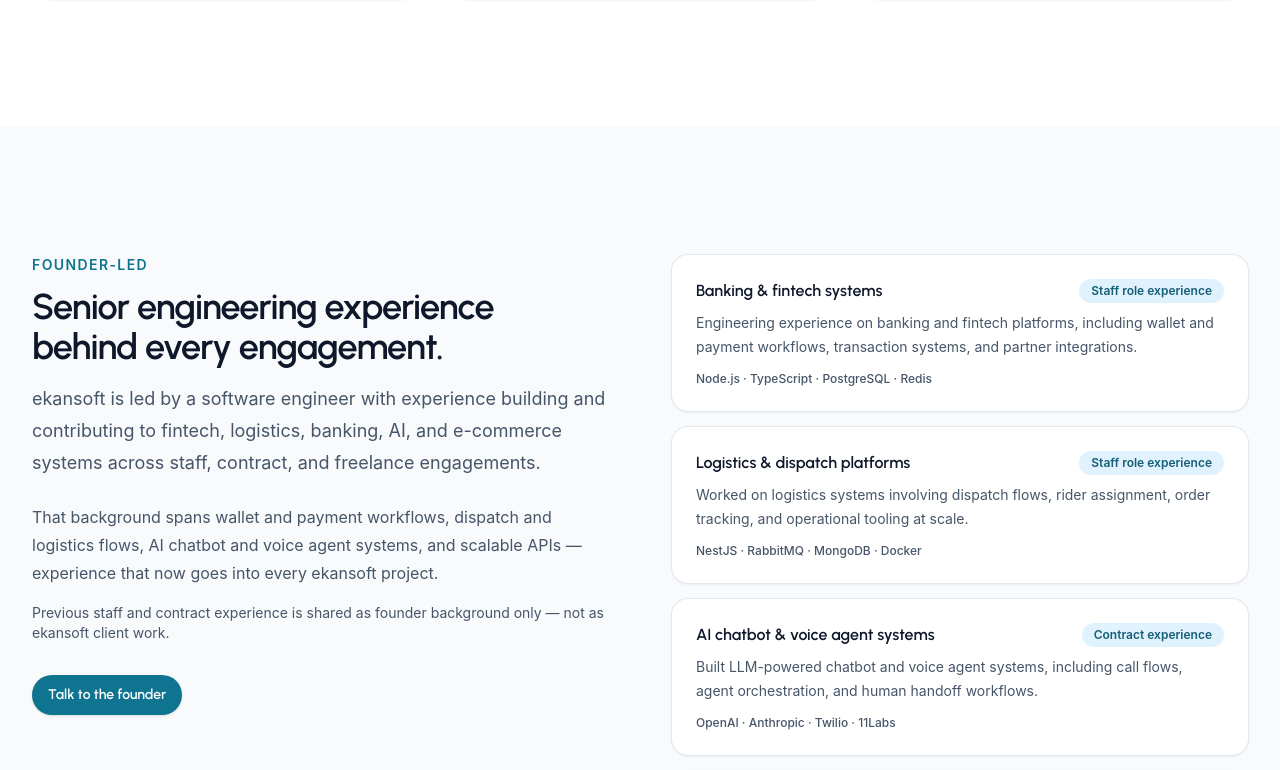
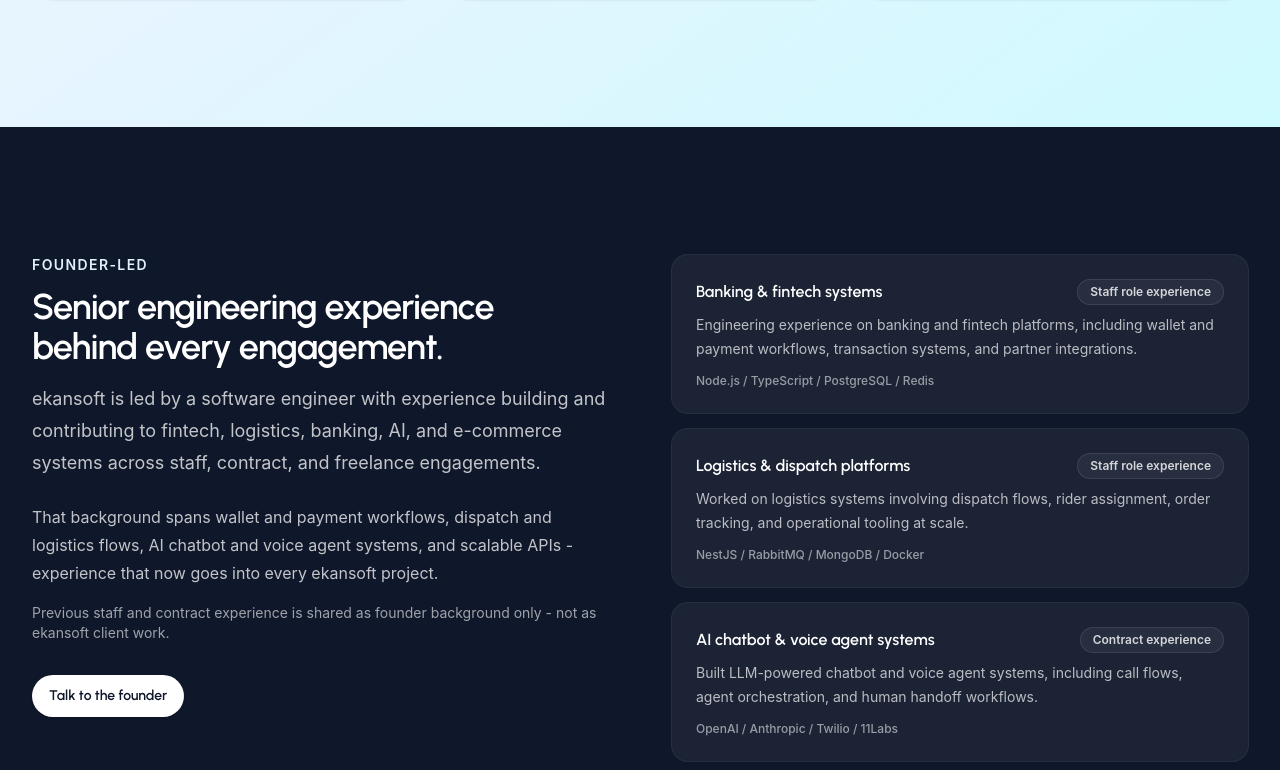
Before and after one commit to ekanSoft/home-site-new, a React (Vite) app: page / in a window 1280 px wide. Shown: the part 4170-4940 px from the top of the page. Built offline with nearby package versions, Linux system fonts and the light colour scheme; no server answers.

Commit message:
Enhance styling in FeaturedWork and FounderCredibility components: update background gradients for improved aesthetics, refine text colors for better readability, and adjust layout elements for a more cohesive design. Update Work page section styling for consistency with new gradient backgrounds.

```diff
--- a/src/components/home/FeaturedWork.tsx
+++ b/src/components/home/FeaturedWork.tsx
@@ -11,7 +11,7 @@ const featured = featuredProjectSlugs
 
 export function FeaturedWork() {
   return (
-    <section className="py-24 sm:py-32">
+    <section className="bg-gradient-to-br from-slate-100 via-sky-100/80 to-cyan-100 py-24 sm:py-32">
       <Container>
         <div className="flex flex-wrap items-end justify-between gap-6">
           <SectionHeader
--- a/src/components/home/FounderCredibility.tsx
+++ b/src/components/home/FounderCredibility.tsx
@@ -5,30 +5,39 @@ import {
 } from '../../data/founder-experience'
 import { Button } from '../common/Button'
 import { Container } from '../common/Container'
-import { SectionHeader } from '../common/SectionHeader'
 
 export function FounderCredibility() {
   return (
-    <section id="founder" className="scroll-mt-20 bg-surface-soft py-24 sm:py-32">
+    <section id="founder" className="scroll-mt-20 bg-heading py-24 text-white sm:py-32">
       <Container>
         <div className="grid gap-12 lg:grid-cols-2 lg:gap-16">
           <div>
-            <SectionHeader
-              eyebrow="Founder-led"
-              title="Senior engineering experience behind every engagement."
-              intro={founderStatement}
-            />
-            <p className="mt-6 leading-7 text-muted">
+            <div className="max-w-2xl">
+              <p className="text-sm font-semibold uppercase tracking-widest text-brand-soft">
+                Founder-led
+              </p>
+              <h2 className="mt-3 text-3xl font-semibold tracking-tight text-white text-balance sm:text-4xl">
+                Senior engineering experience behind every engagement.
+              </h2>
+              <p className="mt-4 text-lg leading-8 text-white/75">{founderStatement}</p>
+            </div>
+            <p className="mt-6 leading-7 text-white/75">
               That background spans wallet and payment workflows, dispatch and
               logistics flows, AI chatbot and voice agent systems, and scalable
-              APIs — experience that now goes into every ekansoft project.
+              APIs - experience that now goes into every ekansoft project.
             </p>
-            <p className="mt-4 text-sm text-muted">
+            <p className="mt-4 text-sm text-white/60">
               Previous staff and contract experience is shared as founder
-              background only — not as ekansoft client work.
+              background only - not as ekansoft client work.
             </p>
             <div className="mt-8">
-              <Button to="/contact">Talk to the founder</Button>
+              <Button
+                to="/contact"
+                variant="secondary"
+                className="border-white/15 bg-white text-heading hover:border-white hover:text-brand-dark"
+              >
+                Talk to the founder
+              </Button>
             </div>
           </div>
 
@@ -36,18 +45,18 @@ export function FounderCredibility() {
             {founderExperience.map((item) => (
               <li
                 key={item.companyOrDomain}
-                className="info-card-hover rounded-2xl bg-surface p-6 shadow-sm ring-1 ring-border hover:ring-brand/30"
+                className="info-card-hover rounded-2xl bg-white/5 p-6 ring-1 ring-white/10 hover:bg-white/8 hover:ring-white/20"
               >
                 <div className="flex flex-wrap items-center justify-between gap-2">
-                  <h3 className="font-semibold text-heading">{item.companyOrDomain}</h3>
-                  <span className="rounded-full bg-brand-soft px-3 py-1 text-xs font-semibold text-brand-dark">
+                  <h3 className="font-semibold text-white">{item.companyOrDomain}</h3>
+                  <span className="rounded-full border border-white/10 bg-white/5 px-3 py-1 text-xs font-semibold text-white/80">
                     {founderDisclosureLabels[item.disclosure]}
                   </span>
                 </div>
-                <p className="mt-2 text-sm leading-6 text-muted">{item.summary}</p>
+                <p className="mt-2 text-sm leading-6 text-white/70">{item.summary}</p>
                 {item.technologies && item.technologies.length > 0 ? (
-                  <p className="mt-3 text-xs font-medium text-muted">
-                    {item.technologies.join(' · ')}
+                  <p className="mt-3 text-xs font-medium text-white/55">
+                    {item.technologies.join(' / ')}
                   </p>
                 ) : null}
               </li>
--- a/src/pages/Work.tsx
+++ b/src/pages/Work.tsx
@@ -25,7 +25,7 @@ export default function Work() {
         </Container>
       </section>
 
-      <section className="bg-slate-100 py-20 sm:py-24">
+      <section className="bg-gradient-to-br from-slate-100 via-sky-100/80 to-cyan-100 py-20 sm:py-24">
         <Container>
           <div className="grid gap-6 sm:grid-cols-2 lg:grid-cols-3">
             {projects.map((project) => (
```
